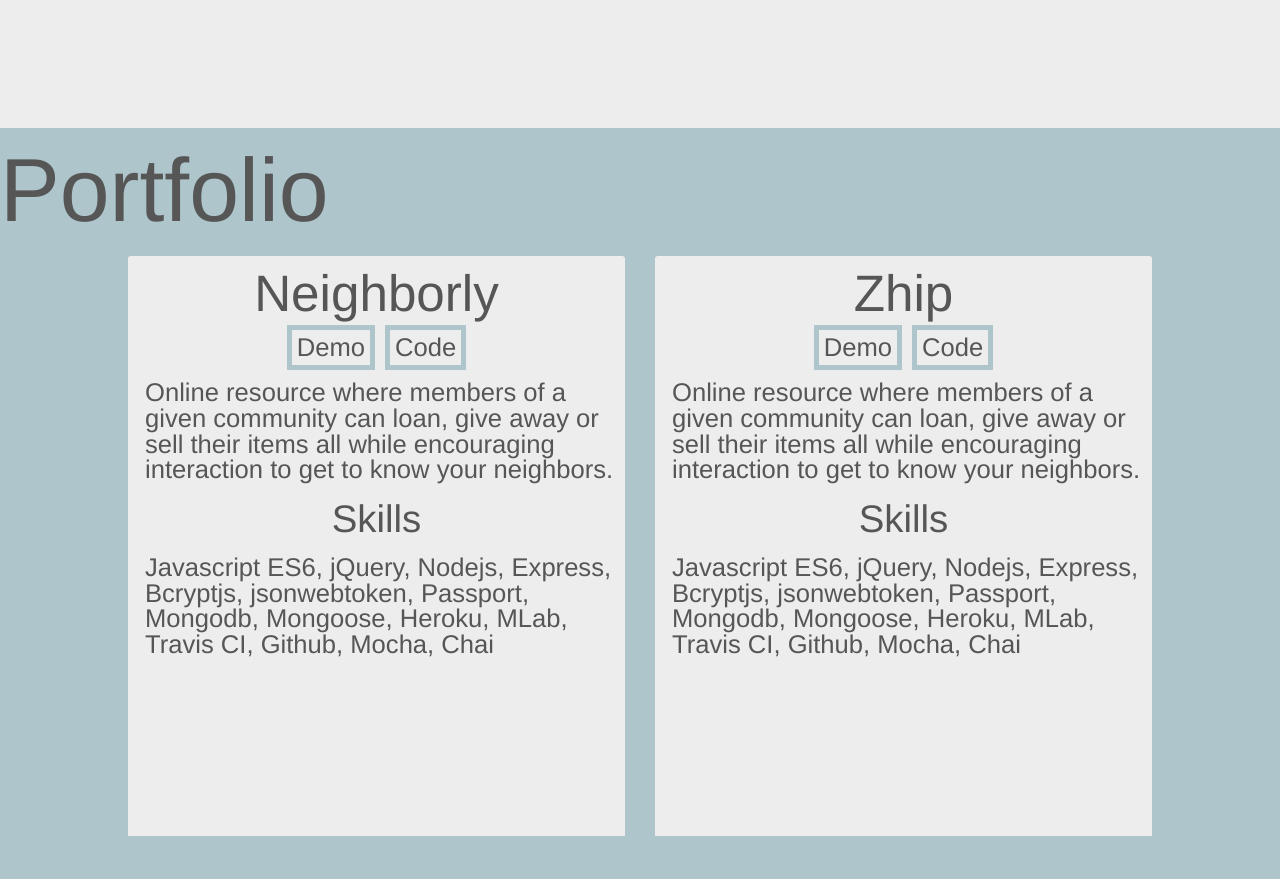
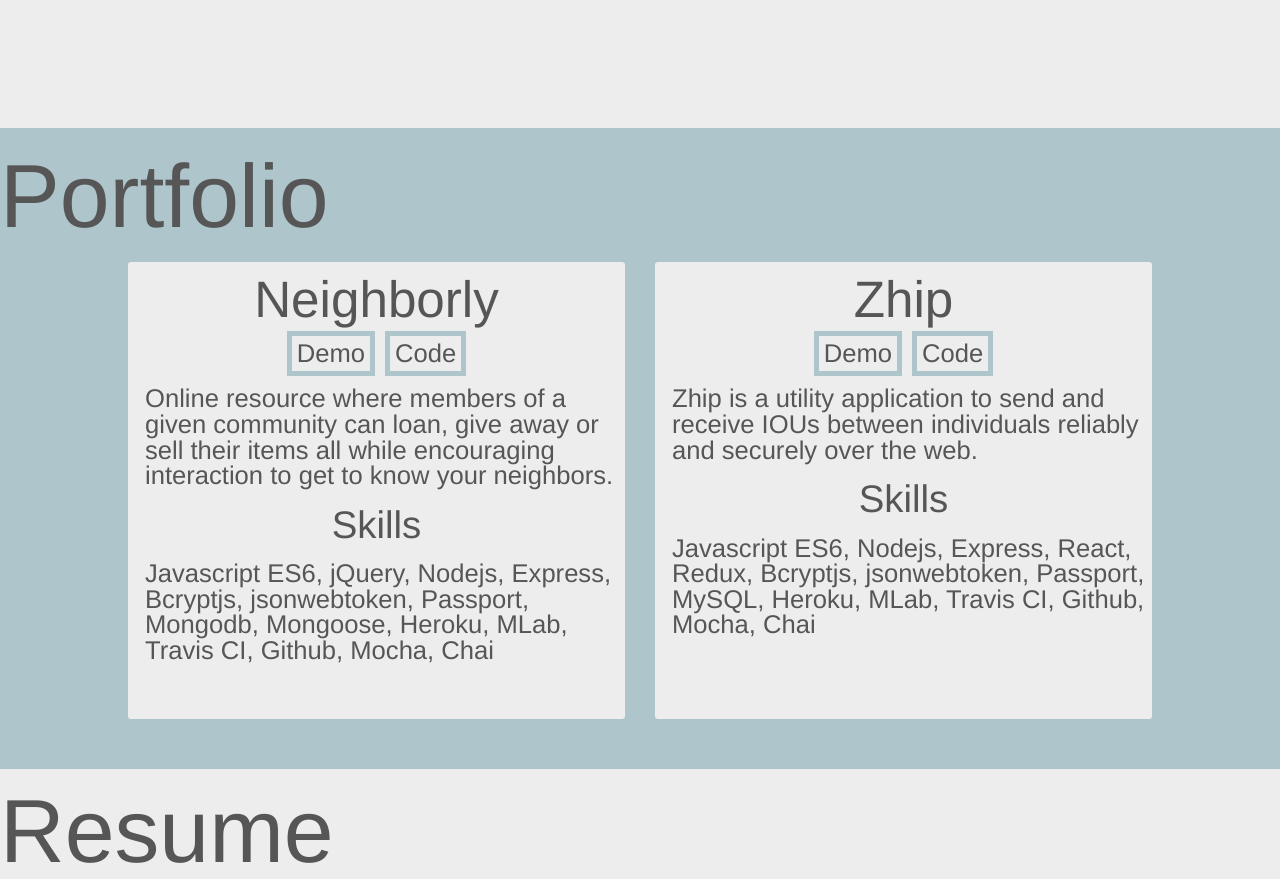
Before and after one commit to lindafoodev/portfolio-site, a React app: page / in a window 1280 px wide. Shown: the part 3240-4119 px from the top of the page. Built offline with nearby package versions, Linux system fonts and the light colour scheme.

Commit message:
fixed portfolio - made updates to content

```diff
--- a/src/components/portfolio.js
+++ b/src/components/portfolio.js
@@ -42,11 +42,11 @@
                   </div>
                 </div>
                 <div className="project-two-description">
-                <p className="pp">Online resource where members of a given community can loan, give away or sell their items all while encouraging interaction to get to know your neighbors.</p>
+                <p className="pp">Zhip is a utility application to send and receive IOUs between individuals reliably and securely over the web. </p>
                 </div>
                 <h6> Skills</h6>
                 <div className="project-two-skills">
-                <p className="pp">Javascript ES6, jQuery, Nodejs, Express, Bcryptjs, jsonwebtoken, Passport, Mongodb, Mongoose, Heroku, MLab, Travis CI, Github, Mocha, Chai </p>
+                <p className="pp">Javascript ES6, Nodejs, Express, React, Redux, Bcryptjs, jsonwebtoken, Passport, MySQL, Heroku, MLab, Travis CI, Github, Mocha, Chai</p>
                 </div>
               </div>
             </div>
--- a/src/css/portfolio.css
+++ b/src/css/portfolio.css
@@ -7,14 +7,13 @@
   display: block;
   margin: 0 auto;
   background-color: #AEC5CB;
-  padding-top: 18px;
-  height: 100vh;
+  padding-top: 24px;
+  padding-bottom: 30px;
 }
 
 .portfolio-container {
   width: 80%;
   margin: auto;
-  height: 70vh;
   padding: 20px;
   display: flex;
   flex-direction: row;
@@ -30,7 +29,6 @@
 
 .project-one-container, .project-two-container{
   width: 50%;
-  height: 100%;
   padding-right: 12px;
   padding-left: 12px;
   padding-bottom: 50px;
@@ -40,7 +38,6 @@
 }
 
 .space-container{
-  height: 100%;
   background: #AEC5CB;
   padding: 15px;
 }
@@ -84,12 +81,6 @@
   padding: 5px;
 }
 
-.project-one-description, .project-two-description, .project-one-skills, .project-two-skills {
-  display:block;
-  width:100%;
-}
-
-
 .project-links{
   display: flex;
   justify-content: center;
@@ -117,7 +108,6 @@
 }
 
 .space-container-link{
-  height: 100%;
   background: #EDEDED;
   padding: 5px;
 }
```
Also changed, not shown: src/scratch-css.txt (+22 -0 lines).
